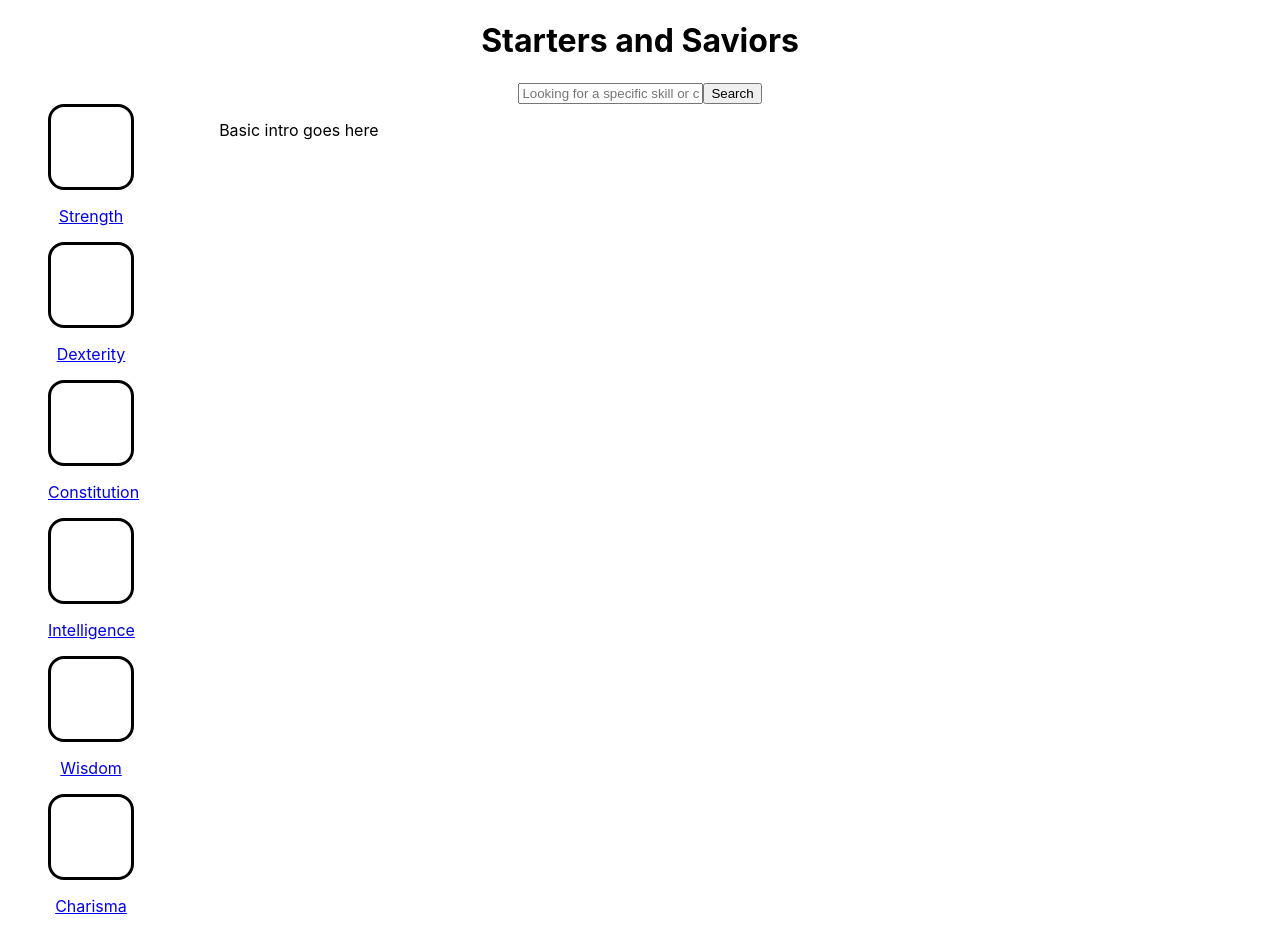
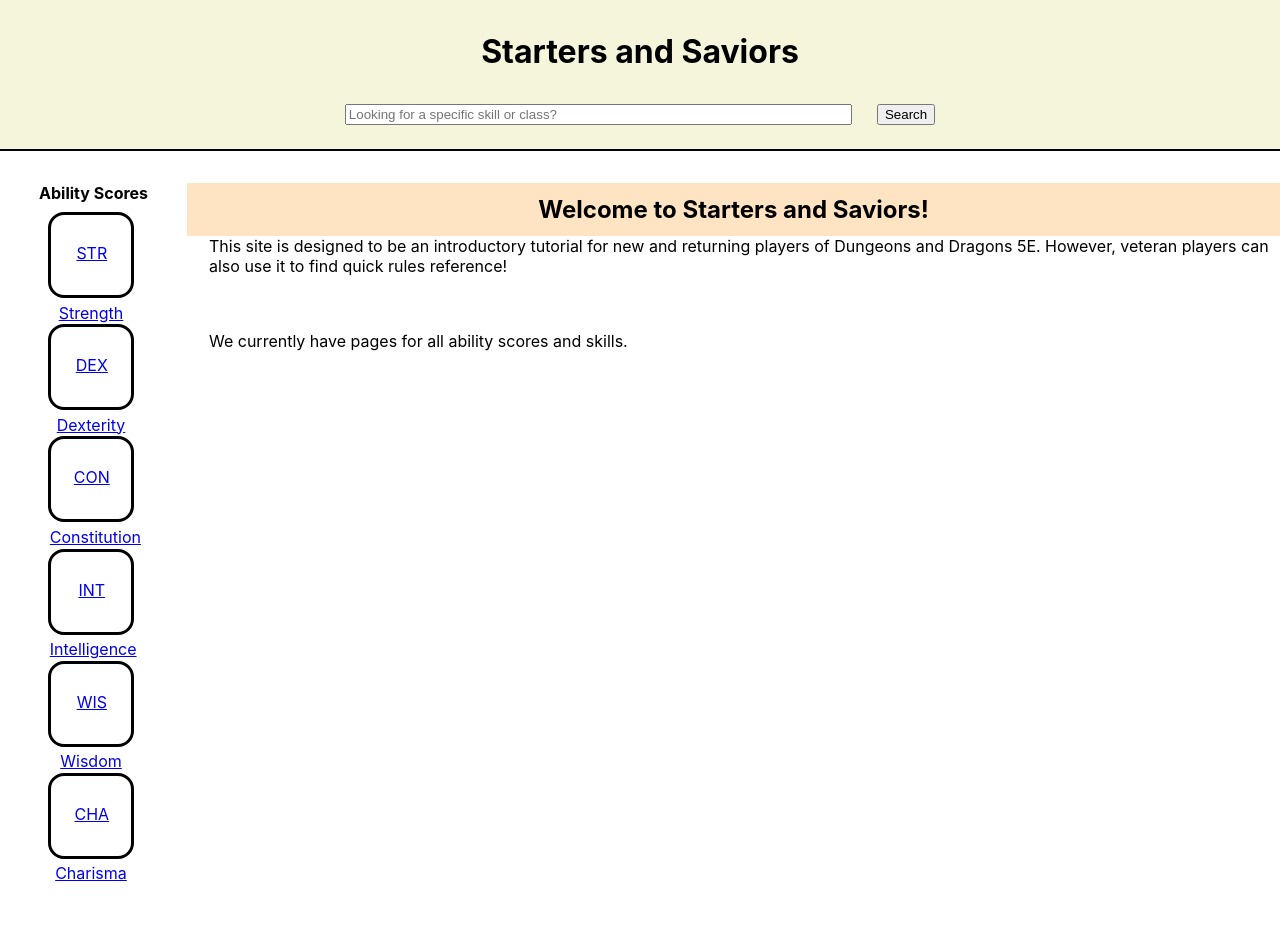
Before and after one commit to Zertroz/Final-Project, a React (Create React App) app: page / in a window 1280 px wide. Built offline with nearby package versions, Linux system fonts and the light colour scheme.

Commit message:
Create styling for all pages

```diff
--- a/src/App.css
+++ b/src/App.css
@@ -1,38 +1,26 @@
-.App {
-  text-align: center;
+* {
+  margin: 0;
 }
 
-.App-logo {
-  height: 40vmin;
-  pointer-events: none;
+main {
+  height: 100%;
+  width: 100%;
 }
 
-@media (prefers-reduced-motion: no-preference) {
-  .App-logo {
-    animation: App-logo-spin infinite 20s linear;
-  }
+header {
+  text-align: center;
+  border-bottom: 2px solid black;
+  background-color: beige;
+  margin-bottom: 2em;
+  padding-bottom: .5em;
 }
 
-.App-header {
-  background-color: #282c34;
-  min-height: 100vh;
-  display: flex;
-  flex-direction: column;
-  align-items: center;
-  justify-content: center;
-  font-size: calc(10px + 2vmin);
-  color: white;
+h1 {
+  padding-top: 1em;
+  padding-bottom: .5em;
 }
 
-.App-link {
-  color: #61dafb;
+p {
+  margin-bottom: 5%;
+  margin-left: 2%;
 }
-
-@keyframes App-logo-spin {
-  from {
-    transform: rotate(0deg);
-  }
-  to {
-    transform: rotate(360deg);
-  }
-}
--- a/src/App.js
+++ b/src/App.js
@@ -83,7 +83,7 @@ function App() {
         <Route exact path='/skills/:skill' render={(({match}) => {
           return <SkillPage skill={skill} value={match.params.skill} loadPage={loadPage} />
         })}/>
-        <Route path='/'>{<Homepage data={stats.map(stat => stat.name[0])} loadPage={loadPage} />}</Route>
+        <Route path='/'>{<Homepage data={stats} loadPage={loadPage} />}</Route>
       </Switch>
     </main>
   );
--- a/src/components/ErrorPage/ErrorPage.css
+++ b/src/components/ErrorPage/ErrorPage.css
@@ -0,0 +1,3 @@
+.error-page {
+  text-align: center;
+}
--- a/src/components/Form/Form.css
+++ b/src/components/Form/Form.css
@@ -0,0 +1,8 @@
+form {
+  margin: 1em;
+}
+
+input {
+  width: 40%;
+  margin-right: 2%
+}
--- a/src/components/HomePage/Homepage.css
+++ b/src/components/HomePage/Homepage.css
@@ -1,14 +1,16 @@
 .homepage {
   display: flex;
-
+  height: 100%;
 }
 
-.stat-list {
+.stat-list > div {
+  height: 100%;
   display: flex;
   flex-direction: column;
   align-items: flex-start;
+  text-align: center;
   margin-left: 3em;
-  margin-right: 5em;
+  padding-right: 3em;
 }
 
 .stat-square {
@@ -16,4 +18,30 @@
   height: 5em;
   width: 5em;
   border-radius: 1em;
+  margin-bottom: 5%;
+  display: flex;
+  justify-content: center;
+  align-items: center;
 }
+
+h2, h4 {
+  text-align: center;
+  margin-bottom: 5%;
+}
+
+h2 {
+  background-color: bisque;
+  padding: .5em
+}
+
+@media screen and (max-width: 40em) {
+  .homepage {
+    flex-direction: column-reverse;
+  }
+
+  .stat-list > div {
+    flex-direction: row;
+    flex-wrap: wrap;
+    justify-content: space-between;
+  }
+}
--- a/src/components/HomePage/Homepage.js
+++ b/src/components/HomePage/Homepage.js
@@ -1,14 +1,13 @@
 import './Homepage.css';
 import { Link } from 'react-router-dom';
-import Form from '../Form/Form';
 
-function Homepage({data, search}) {
+function Homepage({data}) {
   const stats = data.map(stat => {
     return (
-      <Link to={`/ability-scores/${stat.toLowerCase()}`} key={stat}>
+      <Link to={`/ability-scores/${stat.index.toLowerCase()}`} key={stat.index}>
         <div className='stat'>
-          <div className='stat-square'></div>
-          <p>{stat}</p>
+          <div className='stat-square'><p>{stat.index.toUpperCase()}</p></div>
+          <p>{stat.name[0]}</p>
         </div>
       </Link>
     )
@@ -17,11 +16,16 @@ function Homepage({data, search}) {
   return (
     <div className='homepage'>
       <section className='stat-list'>
-        {stats}
+        <h4>Ability Scores</h4>
+        <div>
+          {stats}
+        </div>
       </section>
       <div className='homepage-right'>
         <section>
-          <p>Basic intro goes here</p>
+          <h2>Welcome to Starters and Saviors!</h2>
+          <p>This site is designed to be an introductory tutorial for new and returning players of Dungeons and Dragons 5E. However, veteran players can also use it to find quick rules reference!</p>
+          <p>We currently have pages for all ability scores and skills.</p>
         </section>
       </div>
     </div>
--- a/src/components/SkillPage/SkillPage.css
+++ b/src/components/SkillPage/SkillPage.css
@@ -0,0 +1,12 @@
+.title {
+  text-align: center;
+  margin-bottom: 5%;
+}
+
+.stat {
+  text-align: center;
+}
+
+.stat > p {
+  margin: 2%;
+}
--- a/src/components/SkillPage/SkillPage.js
+++ b/src/components/SkillPage/SkillPage.js
@@ -17,10 +17,12 @@ function SkillPage({skill, value, loadPage}) {
 
   return (
     <section className='skill-page'>
-      <h1>{name}</h1>
+      <h2 className='title'>{name}</h2>
       <p>{desc}</p>
-      <p>Governing ability score:</p>
-      {governingStat}
+      <div className='stat'>
+        <p>Governing ability score:</p>
+        {governingStat}
+      </div>
     </section>
   );
 };
--- a/src/components/StatPage/StatPage.css
+++ b/src/components/StatPage/StatPage.css
@@ -0,0 +1,21 @@
+h2, h6 {
+  text-align: center;
+  background-color: bisque;
+  padding: .5em;
+}
+
+h2 {
+  margin: 0;
+}
+
+h6 {
+  margin-bottom: 5%;
+}
+
+.skill-list {
+  text-align: center;
+}
+
+.skill-list > p {
+  margin: 2%;
+}
--- a/src/components/StatPage/StatPage.js
+++ b/src/components/StatPage/StatPage.js
@@ -8,7 +8,7 @@ function StatPage({value, stat, loadPage}) {
   let body
 
   if (skills && skills.length >= 1) {
-    body = desc.map((desc, index) => <p key={index}>{desc}</p>)
+    body = desc.map((desc, index) => <p className={'body'} key={index}>{desc}</p>)
     skillList = skills.map(skill => <Link key={skill.index} to={`/skills/${skill.index}`}><li>{skill.name}</li></Link>)
   } else if (skills) {
     body = desc.map((desc, index) => <p key={index}>{desc}</p>)
@@ -24,8 +24,10 @@ function StatPage({value, stat, loadPage}) {
       <h2>{full_name}</h2>
       <h6>(Abbreviated as {name})</h6>
       {body}
-      <p>{full_name} governs these skills:</p>
-      {skillList}
+      <div className='skill-list'>
+        <p>{full_name} governs these skills:</p>
+        {skillList}
+      </div>
     </section>
   )
 }
```
